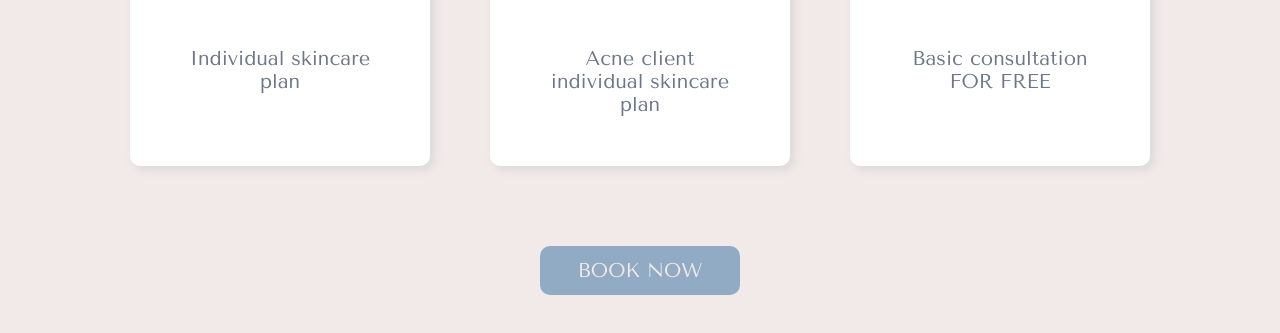
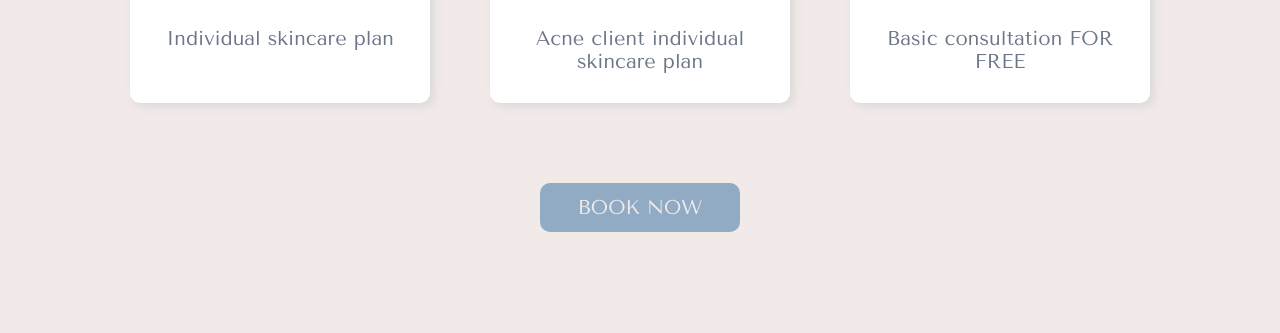
Before and after one commit to MariaSimkova/CherishYourSkin, an Eleventy site: page index.html in a window 1280 px wide. Shown: the part 2456-2789 px from the top of the page. After the commit the page ends 2768 px from the top, so only its background shows below. Built offline with nearby package versions, Linux system fonts and the light colour scheme; Eleventy itself is replaced by a stand-in of ours; files that its build step writes are made by us from their sources.

Commit message:
Solve issue with image size in Service cards

```diff
--- a/scss/pages/_home.scss
+++ b/scss/pages/_home.scss
@@ -392,7 +392,7 @@
         }
 
         &-title {
-            padding: 50px;
+            padding: 30px;
             text-align: center;
             color: variables.$color--secondary-dark;
             font-size: 20px;
```
Also changed, not shown: en/services.html (+11 -3 lines), css/style.css.
